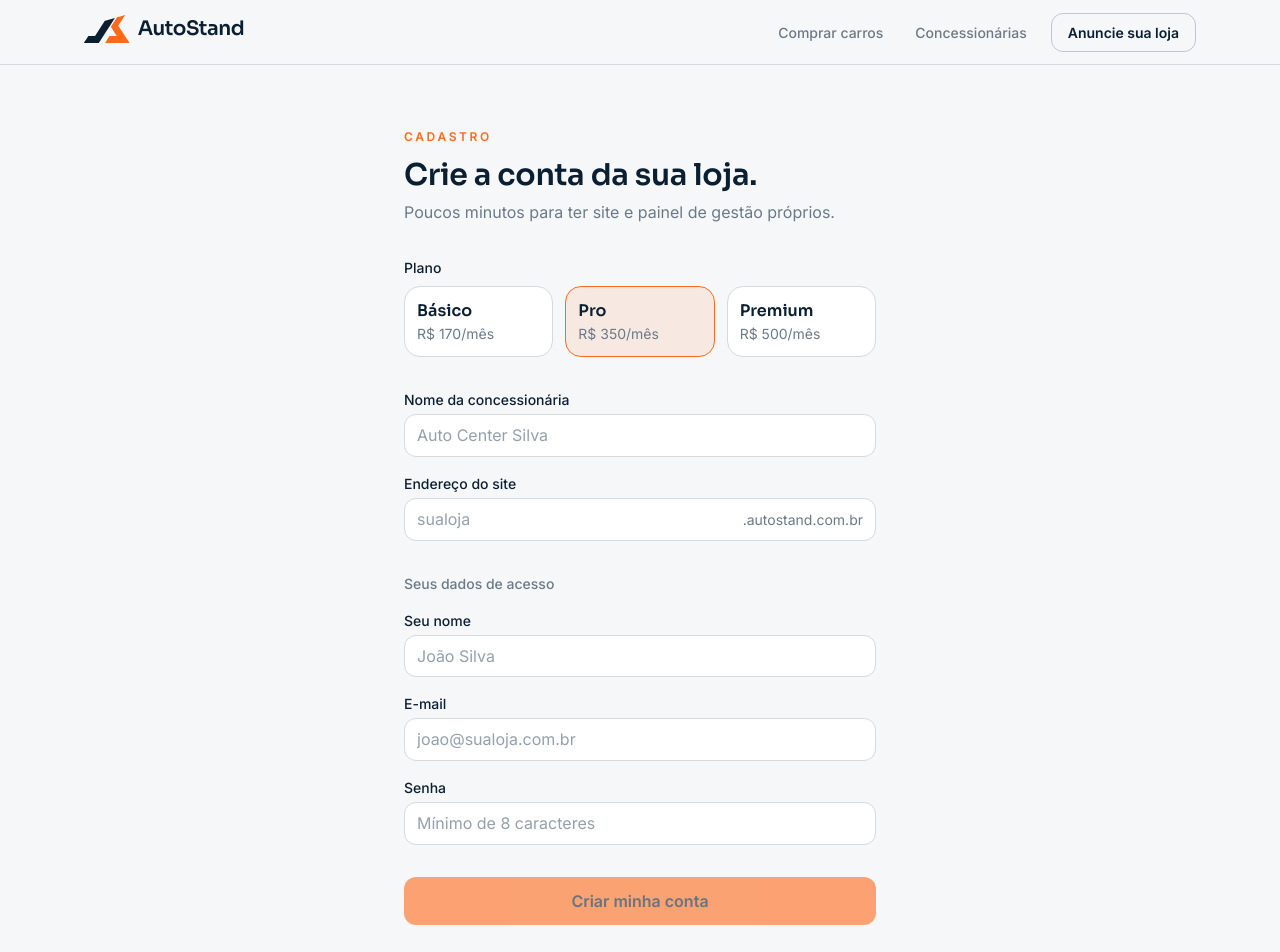
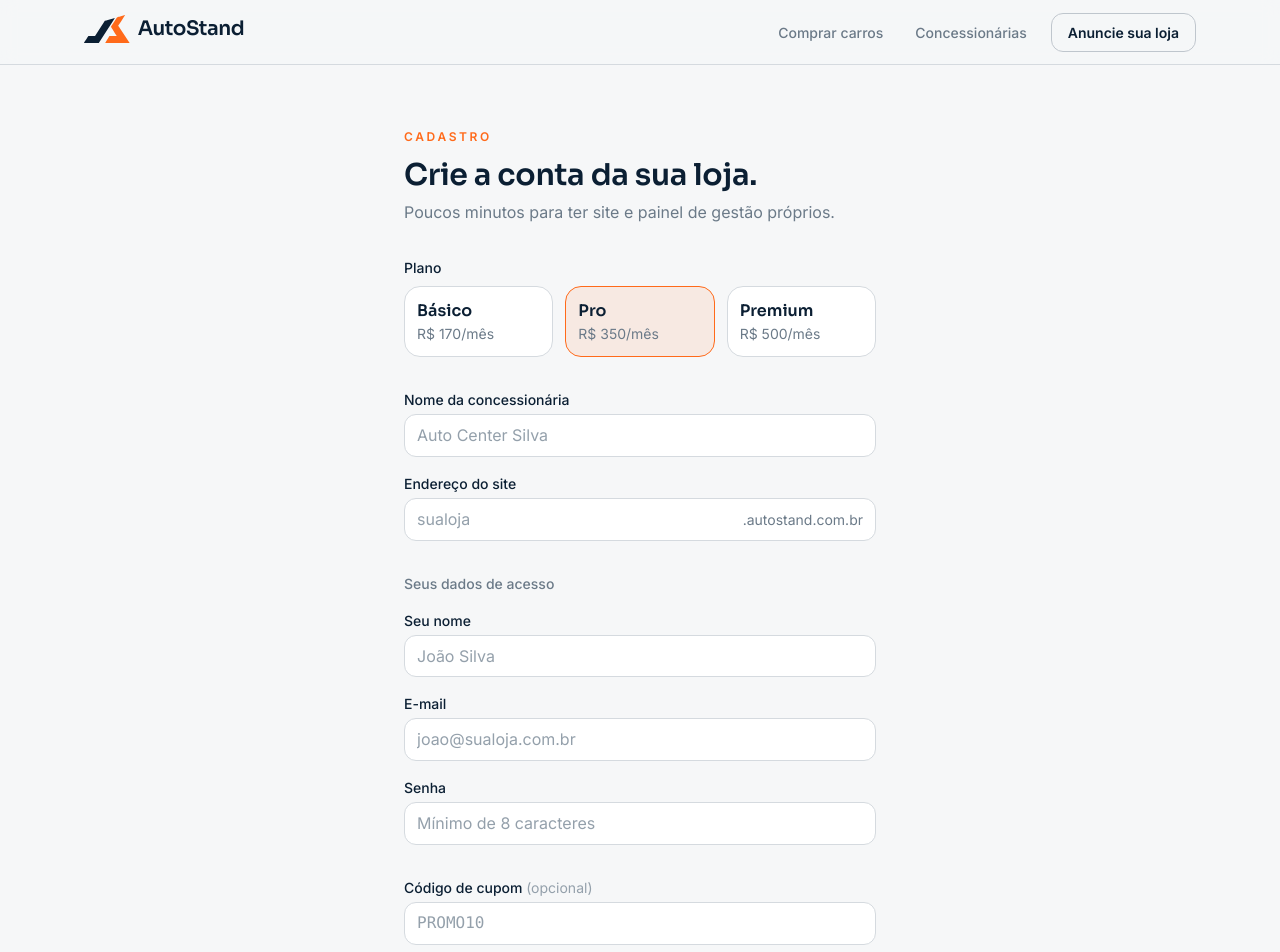
Before and after one commit to Synqo-Servicos/AutoStand, a Next.js app: page /assinar in a window 1280 px wide. Shown: the top 952 px of the page. Built offline with nearby package versions, Linux system fonts and the light colour scheme; no server answers.

Commit message:
feat(ui): add coupon code field with on-blur validation and discount preview to SignupForm

```diff
--- a/components/marketing/SignupForm.tsx
+++ b/components/marketing/SignupForm.tsx
@@ -38,9 +38,30 @@ export function SignupForm({
   const [submitting, setSubmitting] = useState(false);
   const [error, setError] = useState<string | null>(null);
   const [captchaToken, setCaptchaToken] = useState<string | null>(null);
+  const [couponCode, setCouponCode] = useState("");
+  const [couponState, setCouponState] = useState<
+    | { status: "idle" }
+    | { status: "validating" }
+    | { status: "valid"; preview: string }
+    | { status: "invalid"; error: string }
+  >({ status: "idle" });
 
   const liveSlugError = slug ? slugError(slug) : null;
   const onCaptchaExpire = useCallback(() => setCaptchaToken(null), []);
+
+  async function validateCoupon(code: string, currentPlan: PlanSlug) {
+    if (!code.trim()) { setCouponState({ status: "idle" }); return; }
+    setCouponState({ status: "validating" });
+    try {
+      const res = await fetch(`/api/cupons/validate?code=${encodeURIComponent(code)}&plan=${currentPlan}`);
+      const data = await res.json();
+      setCouponState(data.valid
+        ? { status: "valid", preview: data.preview }
+        : { status: "invalid", error: data.error ?? "Cupom inválido." });
+    } catch {
+      setCouponState({ status: "invalid", error: "Erro ao validar cupom." });
+    }
+  }
   const captchaEnabled = isTurnstileEnabled();
   const canSubmit = !submitting && (!captchaEnabled || captchaToken !== null);
 
@@ -67,6 +88,7 @@ export function SignupForm({
           admin_email: adminEmail,
           admin_password: adminPassword,
           partner_code: partnerCode ?? "",
+          coupon_code: couponCode.trim().toUpperCase() || null,
           turnstile_token: captchaToken,
         }),
       });
@@ -212,6 +234,38 @@ export function SignupForm({
         </div>
       </div>
 
+      {/* Cupom (opcional) */}
+      <div>
+        <label htmlFor="coupon_code" className={labelClass}>
+          Código de cupom <span className="text-n400 font-normal">(opcional)</span>
+        </label>
+        <input
+          id="coupon_code"
+          className={`mt-1 font-mono uppercase ${inputClass} ${
+            couponState.status === "valid" ? "border-green-500 focus:border-green-500 focus:ring-green-500/30" :
+            couponState.status === "invalid" ? "border-danger focus:border-danger focus:ring-danger/30" : ""
+          }`}
+          value={couponCode}
+          onChange={(e) => {
+            const val = e.target.value.toUpperCase().replace(/\s/g, "");
+            setCouponCode(val);
+            if (!val) setCouponState({ status: "idle" });
+          }}
+          onBlur={() => validateCoupon(couponCode, plan)}
+          placeholder="PROMO10"
+          autoComplete="off"
+        />
+        {couponState.status === "validating" && (
+          <p className="mt-1 text-body-s text-n400">Validando…</p>
+        )}
+        {couponState.status === "valid" && (
+          <p className="mt-1 text-body-s text-green-600">✓ {couponState.preview}</p>
+        )}
+        {couponState.status === "invalid" && (
+          <p className="mt-1 text-body-s text-danger">{couponState.error}</p>
+        )}
+      </div>
+
       {captchaEnabled && <Turnstile onVerify={setCaptchaToken} onExpire={onCaptchaExpire} />}
 
       {error && (
```
